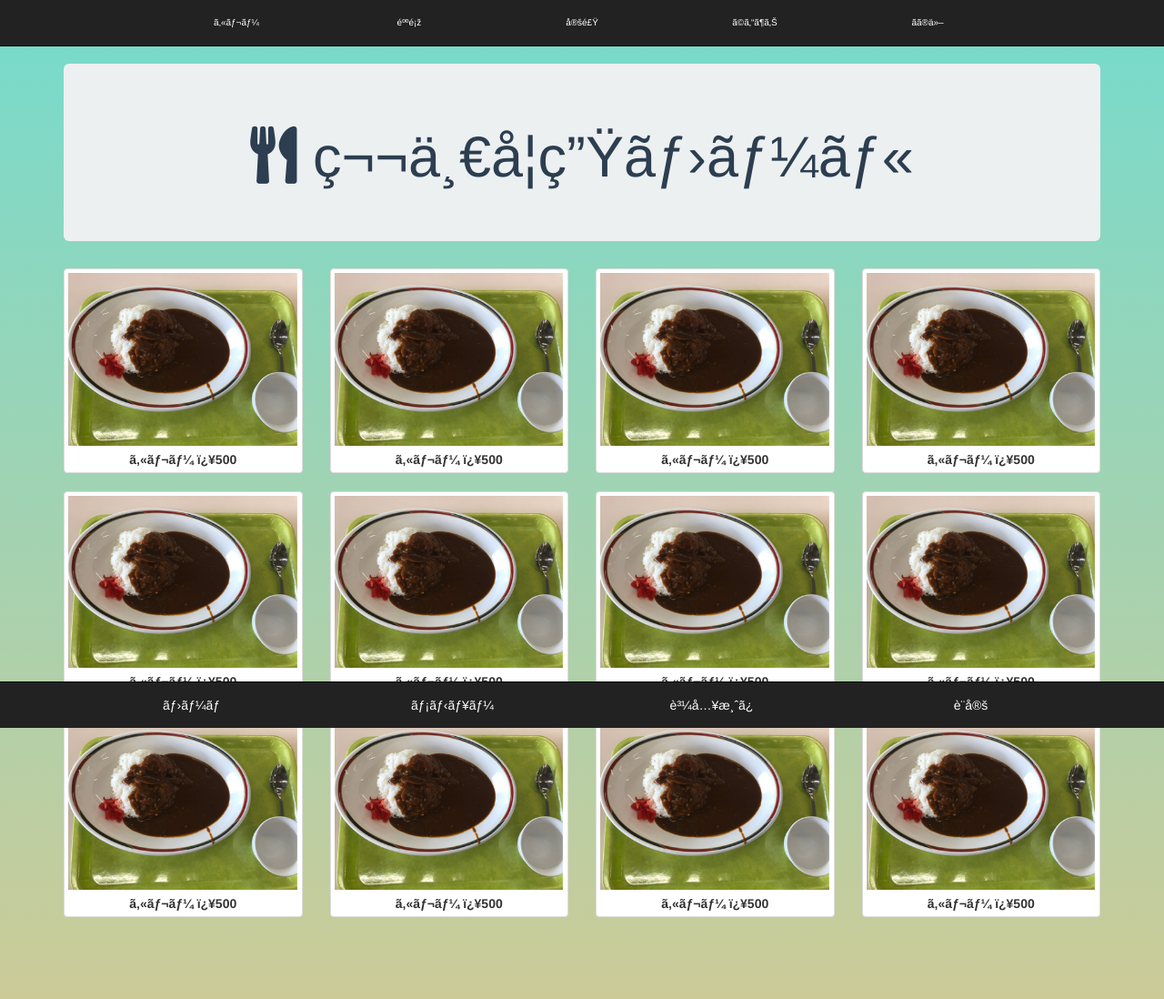
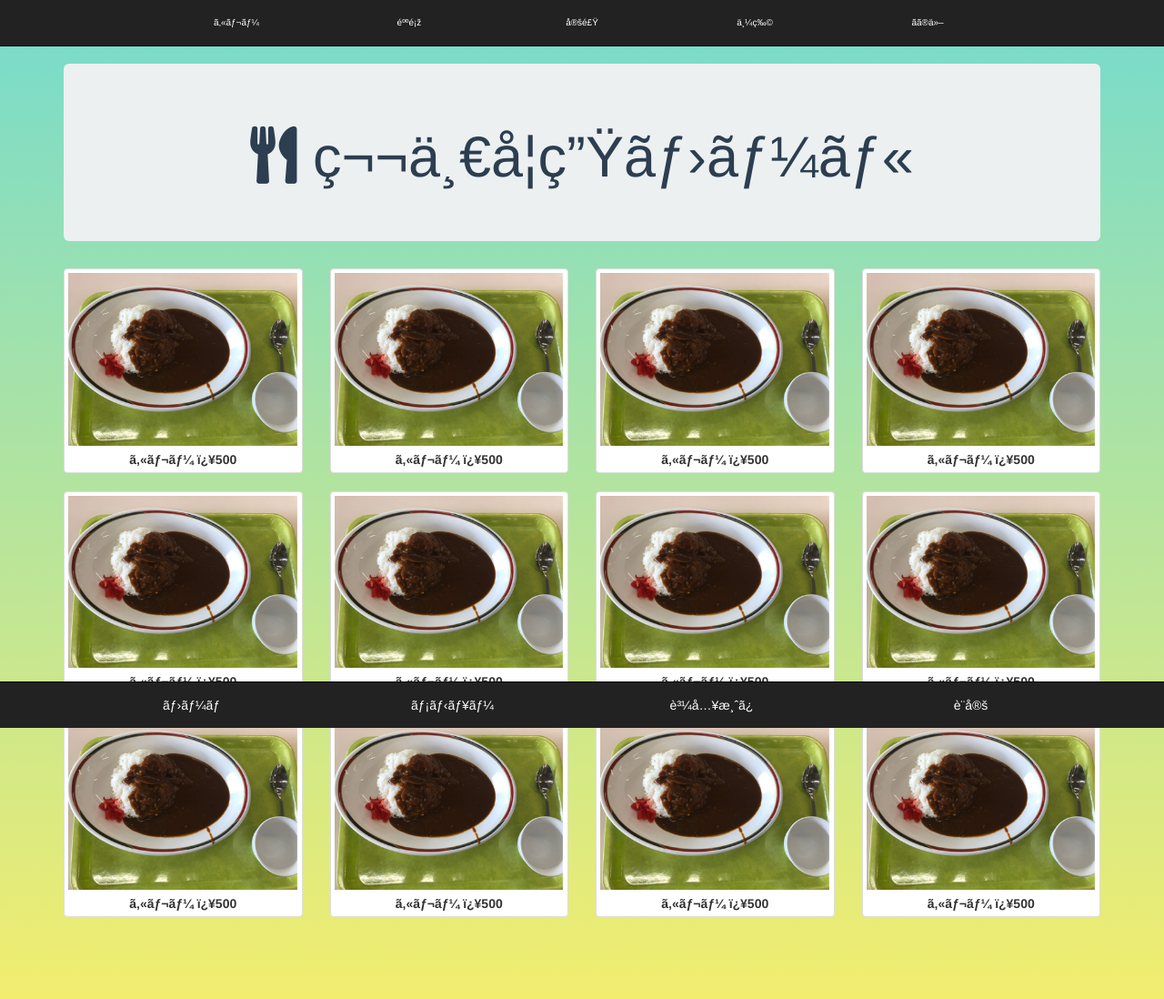
Before and after one commit to FunabikiKeisuke/Hack-U, a PHP site: page / in a window 1280 px wide. Shown: the whole page at 91% size. Run offline with PHP 8.4, Linux system fonts and the light colour scheme; some libraries are stand-ins or nearby versions.

Commit message:
背景色変更
背景色を明るい黄色に変更

```diff
--- a/css/style.css
+++ b/css/style.css
@@ -1,6 +1,6 @@
 body {
 	padding: 70px 0 70px 0;
-	background: linear-gradient(#75dbcd, #cccb98);
+	background: linear-gradient(#75dbcd, #f2ed6f);
 }
 .thumbnail {
 	text-align: center;
--- a/index.html
+++ b/index.html
@@ -17,7 +17,7 @@
 						<li class="col-xs-2 footerNav"><a href="#">カレー</a></li>
 						<li class="col-xs-2 footerNav"><a href="#">麺類</a></li>
 						<li class="col-xs-2 footerNav"><a href="#">定食</a></li>
-						<li class="col-xs-2 footerNav"><a href="#">どんぶり</a></li>
+						<li class="col-xs-2 footerNav"><a href="#">丼物</a></li>
 						<li class="col-xs-2 footerNav"><a href="#">その他</a></li>
 						<li class="col-xs-1 footerNav"></li>
 				</ul>
```
